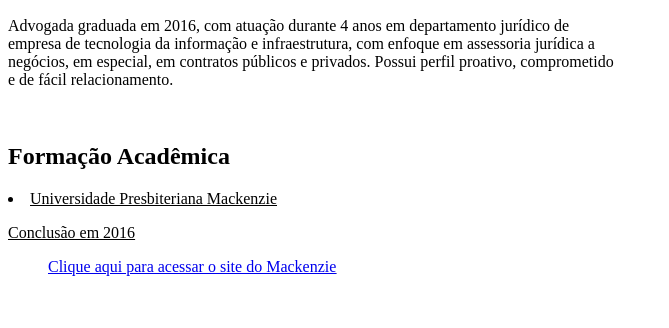
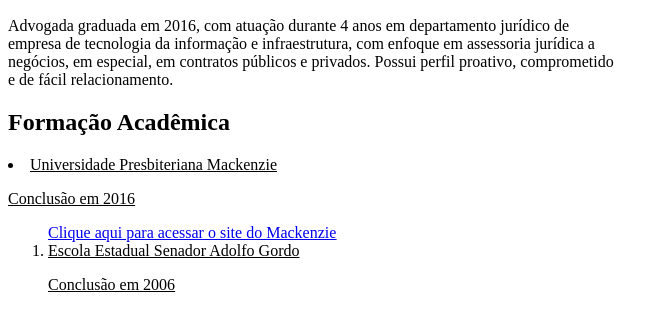
Before and after one commit to PriscilaCalisto01/perfil, a plain HTML site: page index.html in a window 1280 px wide. Shown: the part 96-424 px from the top of the page, without its empty margins (0-669 px from the left). Drawn offline with Linux system fonts and the light colour scheme.

Commit message:
Update index.html

```diff
--- a/index.html
+++ b/index.html
@@ -12,12 +12,13 @@
       negócios, em especial, em contratos públicos e privados. Possui perfil proativo, comprometido <br />
       e de fácil relacionamento. <br />
       </p>
-  <br />
   <h2> Formação Acadêmica </h2>
   <u>
     <li> Universidade Presbiteriana Mackenzie </li>
     <p> Conclusão em 2016 </p>
     <ol id="Universidade Presbiteriana Mackenzie">  <a href="https://www.mackenzie.br/"> Clique aqui para acessar o site do Mackenzie </a> <br />
+    <li> Escola Estadual Senador Adolfo Gordo </li>
+      <p> Conclusão em 2006 </p>
 
   </body>
 </html>
```
